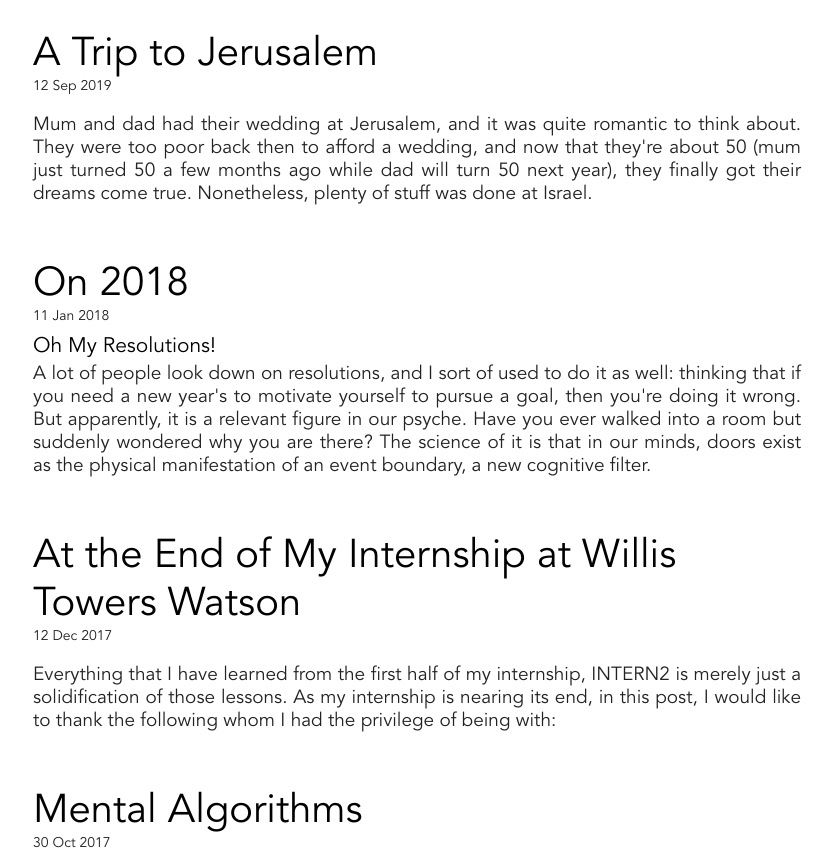
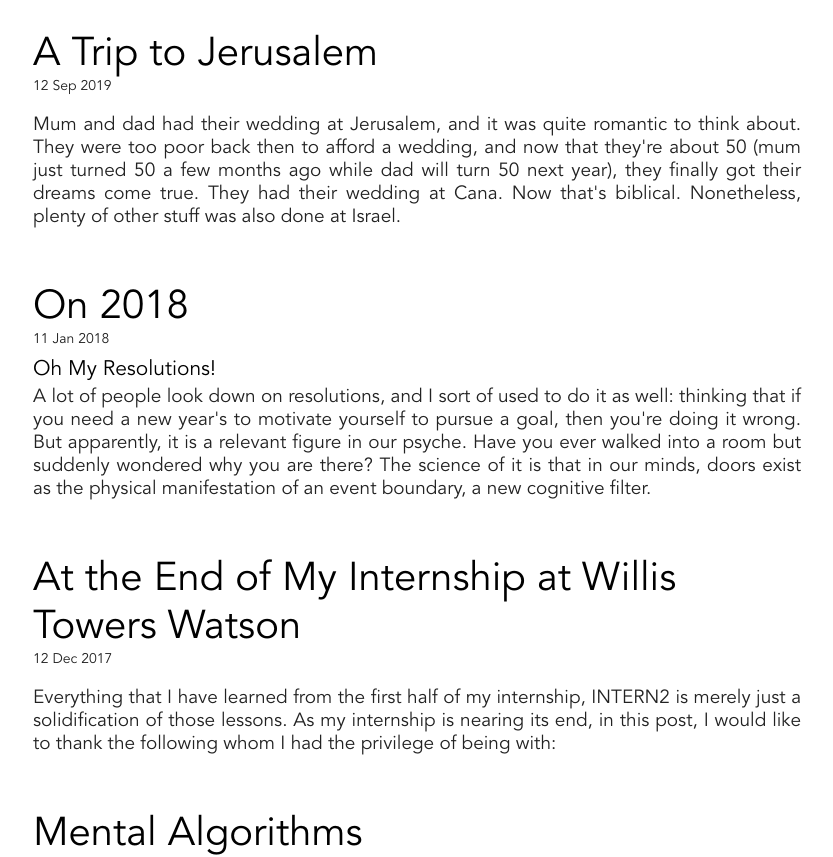
Before and after one commit to jpamata/jpamata.github.io, a Jekyll site: the page built from index.html, in a window 1280 px wide, cut to the strip 460-1317 px from the top of the page. Shown: the whole strip, without its empty margins (223-1056 px from the left). Built offline with Jekyll 4.4.1, drawn with Linux system fonts in a browser that asks for light colours; the list of posts is cut into pages by our own code.

Commit message:
Update 2019-09-12-jerusalem.md

```diff
--- a/_posts/2019-09-12-jerusalem.md
+++ b/_posts/2019-09-12-jerusalem.md
@@ -23,7 +23,7 @@ comments: true
 }
 </style>
 
-<p align="justify">Mum and dad had their wedding at Jerusalem, and it was quite romantic to think about. They were too poor back then to afford a wedding, and now that they're about 50 (mum just turned 50 a few months ago while dad will turn 50 next year), they finally got their dreams come true. Nonetheless, plenty of stuff was done at Israel. </p>
+<p align="justify">Mum and dad had their wedding at Jerusalem, and it was quite romantic to think about. They were too poor back then to afford a wedding, and now that they're about 50 (mum just turned 50 a few months ago while dad will turn 50 next year), they finally got their dreams come true. They had their wedding at Cana. Now that's biblical. Nonetheless, plenty of other stuff was also done at Israel. </p>
 
 <!-- more -->
 
```
